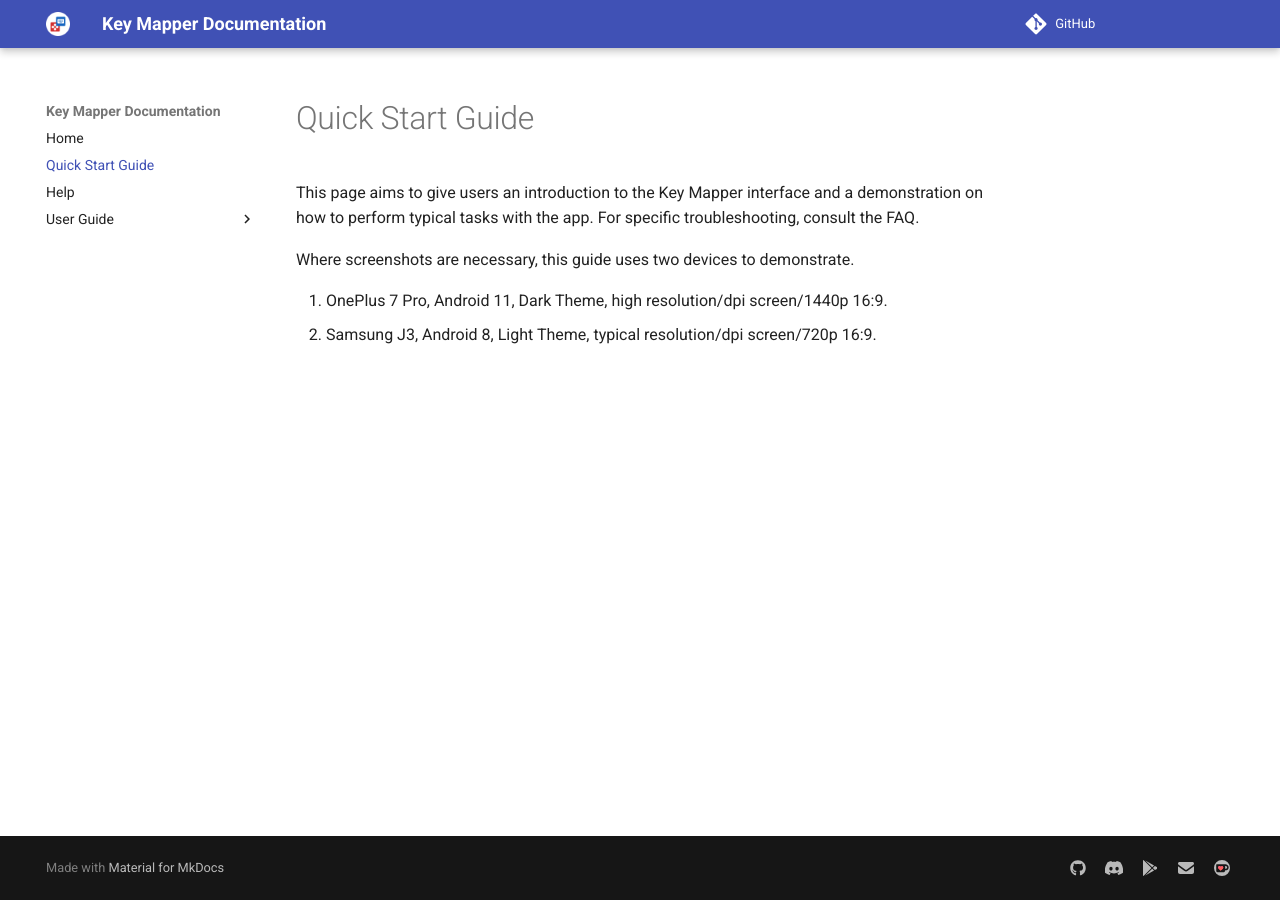
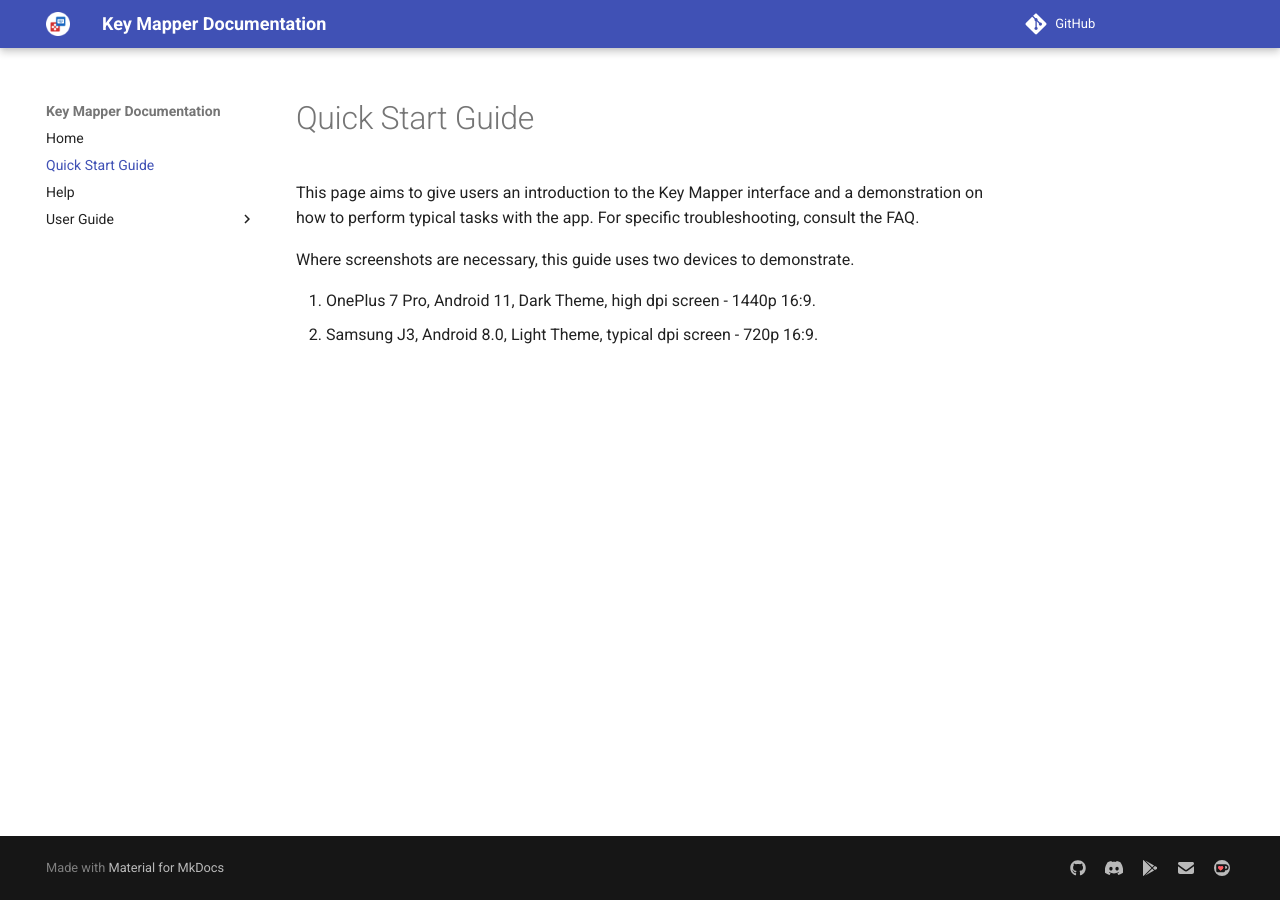
Before and after one commit to keymapperorg/KeyMapper, an MkDocs documentation site: the page built from docs/quick-start.md, in a window 1280 px wide. Built offline with MkDocs 1.6.1 and Material for MkDocs 9.7.7, drawn with Linux system fonts in a browser that asks for light colours; comment, search, counter and statistics services are not loaded.

Commit message:
website (quick-start) tweak wording

```diff
--- a/docs/quick-start.md
+++ b/docs/quick-start.md
@@ -3,5 +3,5 @@ For specific troubleshooting, consult the FAQ.
 
 Where screenshots are necessary, this guide uses two devices to demonstrate.
 
-1. OnePlus 7 Pro, Android 11, Dark Theme, high resolution/dpi screen/1440p 16:9.
-2. Samsung J3, Android 8, Light Theme, typical resolution/dpi screen/720p 16:9.
+1. OnePlus 7 Pro, Android 11, Dark Theme, high dpi screen - 1440p 16:9.
+2. Samsung J3, Android 8.0, Light Theme, typical dpi screen - 720p 16:9.
```
